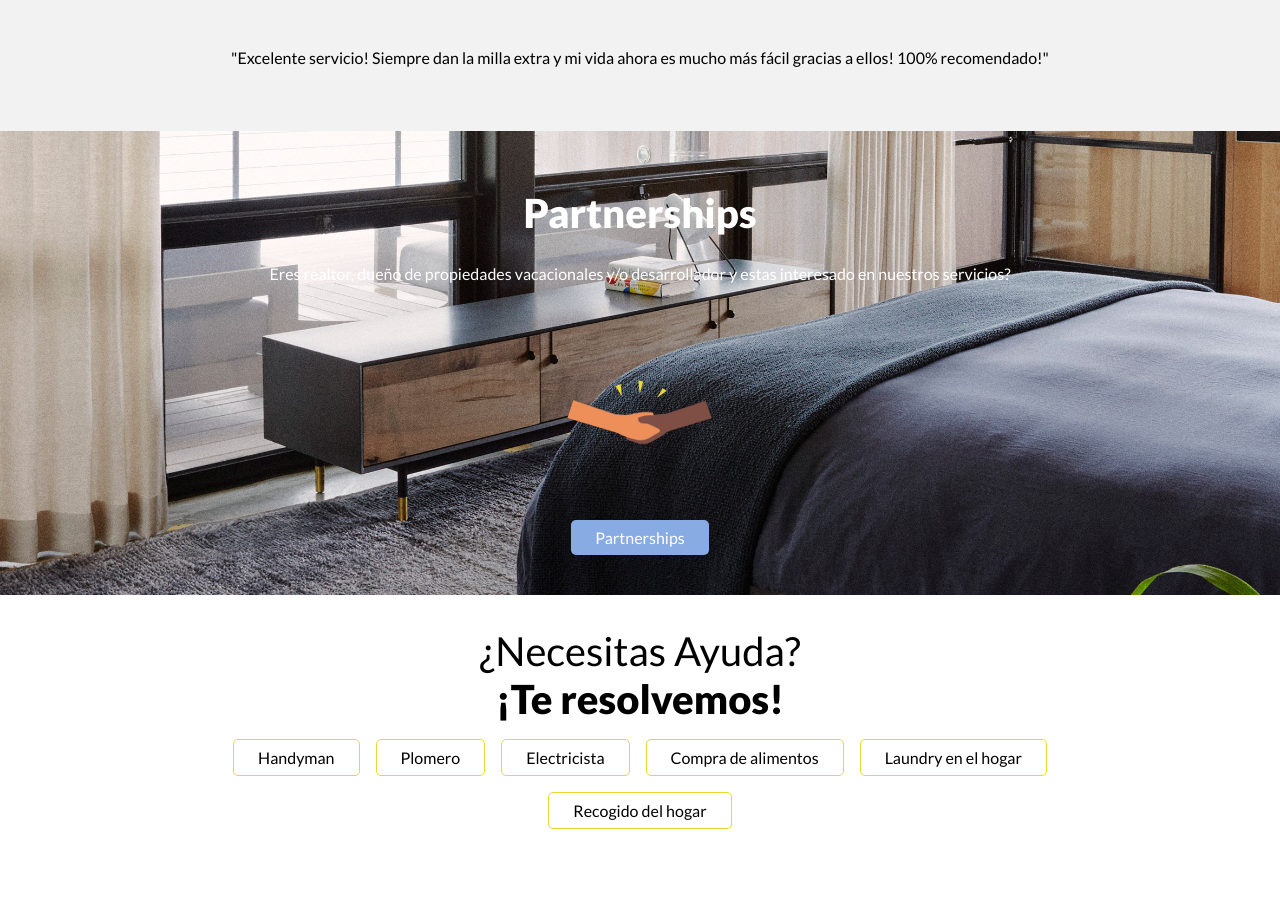
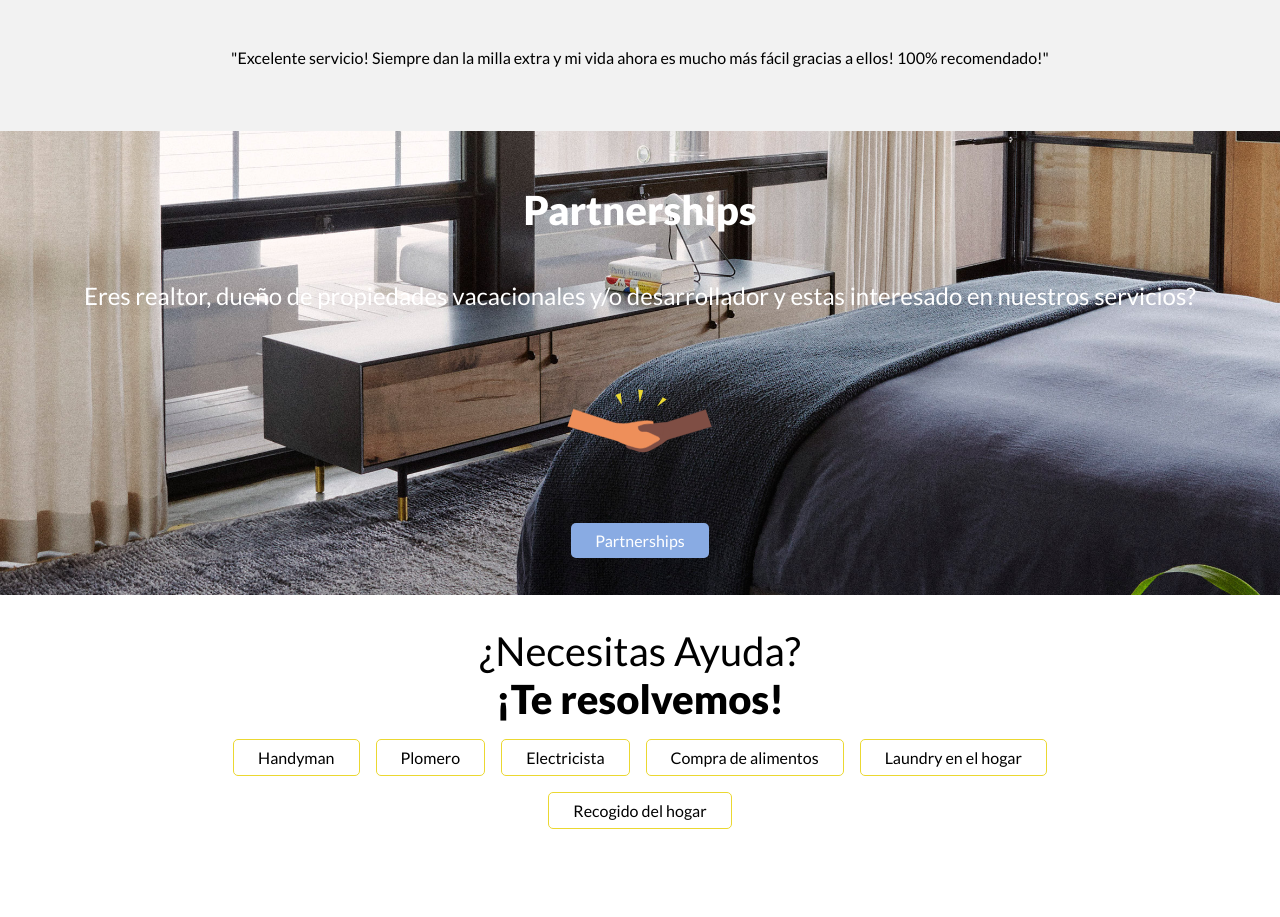
Before and after one commit to bonjouranainc/web-app, a React app in the folder front-end/: page / in a window 1280 px wide. Shown: the part 2762-3679 px from the top of the page. Built offline with nearby package versions, Linux system fonts and the light colour scheme.

Commit message:
Partnership component finished

```diff
--- a/front-end/src/scenes/Landing/components/Partnerships/index.js
+++ b/front-end/src/scenes/Landing/components/Partnerships/index.js
@@ -10,9 +10,9 @@ class Partnerships extends Component {
       <div className='partnerships wrapper'>
         <div className='col'>
           <h1 className='b-txt'>Partnerships</h1>
-          <p>Eres realtor, dueño de propiedades vacacionales
+          <h2>Eres realtor, dueño de propiedades vacacionales
         y/o desarrollador y estas interesado en nuestros
-        servicios?</p>
+        servicios?</h2>
         </div>
         <div className='col'>
           <img src={ url } />
--- a/front-end/src/scenes/Landing/components/Partnerships/styles.css
+++ b/front-end/src/scenes/Landing/components/Partnerships/styles.css
@@ -6,7 +6,6 @@
   background-image: url('../../images/jpg/partnerships-bg-mob.jpg');
   background-size: 100%;
   background-repeat: no-repeat;
-  background-color: red;
   color: #fff;
 }
 
@@ -33,7 +32,6 @@
 @media only screen and (min-width : 1000px) {
   .partnerships {
     height: 78vh;
-    background-image: url('../../images/jpg/partnerships-bg.jpg');
   }
 }
 
```
